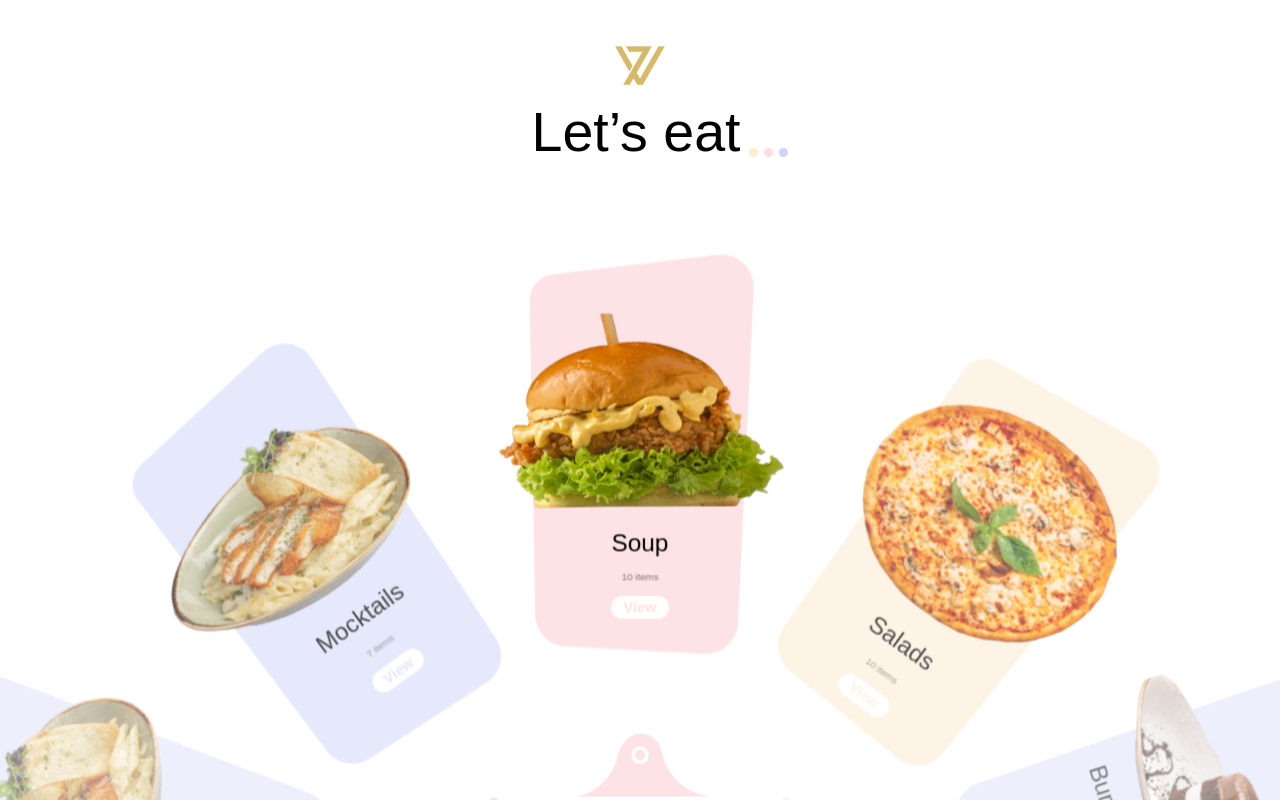
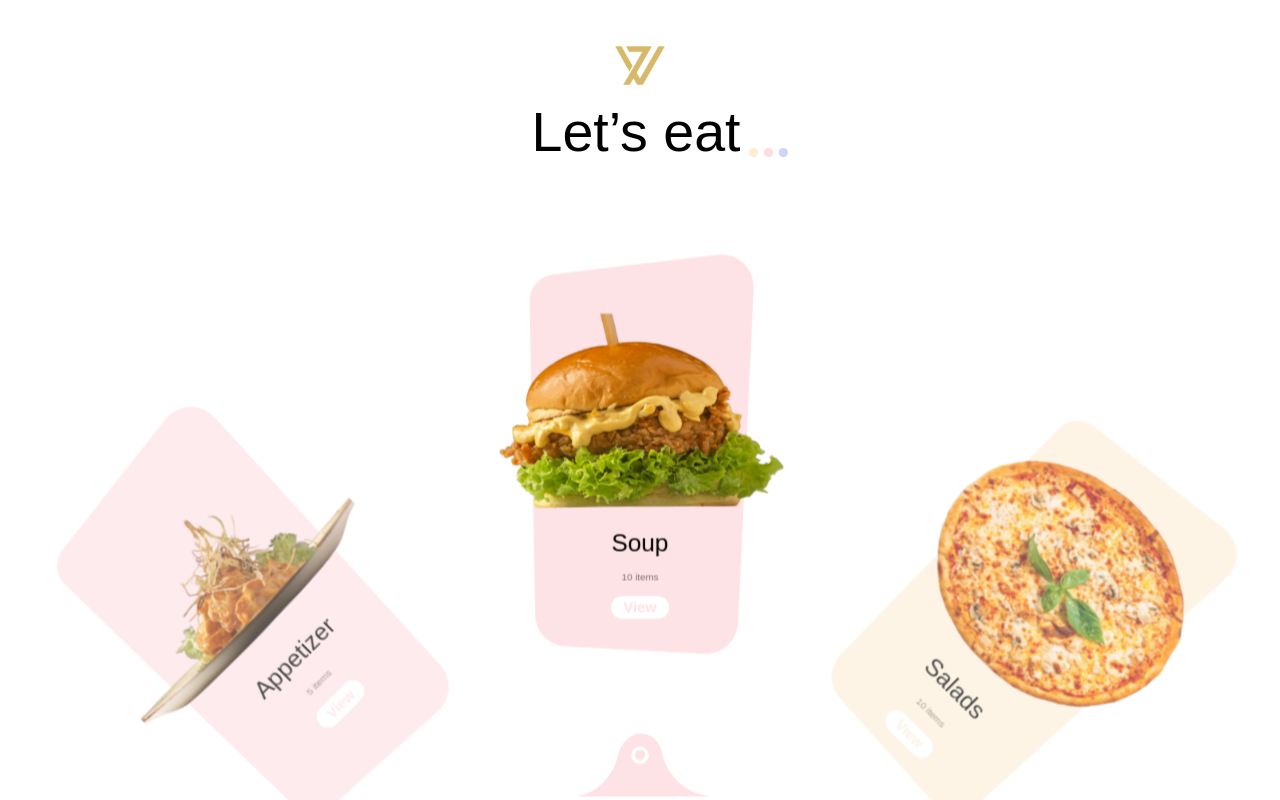
Before and after one commit to banarjeejosh/restaurants, a Next.js app: page / in a window 1280 px wide. Built offline with nearby package versions, Linux system fonts and the light colour scheme; a web font is replaced by a local one.

Commit message:
issue fixed

```diff
--- a/app/component/CircleComponent.tsx
+++ b/app/component/CircleComponent.tsx
@@ -31,15 +31,28 @@ const CircleComponent = ({ items }: any) => {
   const handleClick = (index: number) => {
     if (items.length <= 1) return; // No need to handle click for one item
 
+    if (items.length <= 4) {
       const totalItems = items.length;
       const forwardSteps = (index - centerIndex + totalItems) % totalItems;
       const backwardSteps = (centerIndex - index + totalItems) % totalItems;
-    // const forwardSteps = 2;
-    // const backwardSteps = 1;
 
       const moveForward = forwardSteps <= backwardSteps;
       const stepsToMove = moveForward ? forwardSteps : backwardSteps;
-    // const stepSize = moveForward ? 1 : -1;
+      const stepSize = moveForward ? 1 : -1;
+
+      const newQueue = Array.from({ length: stepsToMove }, (_, i) => {
+        const nextStep = centerIndex + stepSize * (i + 1);
+        return (nextStep + totalItems) % totalItems;
+      });
+
+      setAnimationQueue(newQueue);
+    } else {
+      const totalItems = items.length;
+      const forwardSteps = (index - centerIndex + totalItems) % totalItems;
+      const backwardSteps = (centerIndex - index + totalItems) % totalItems;
+
+      const moveForward = forwardSteps <= backwardSteps;
+      const stepsToMove = moveForward ? forwardSteps : backwardSteps;
       const stepSize = moveForward ? 1 : -1;
 
       const newQueue = Array.from({ length: stepsToMove }, (_, i) => {
@@ -48,6 +61,7 @@ const CircleComponent = ({ items }: any) => {
       });
 
       setAnimationQueue(newQueue);
+    }
   };
 
   const handlePointerDown = (event: any) => {
@@ -70,26 +84,20 @@ const CircleComponent = ({ items }: any) => {
     initialX.current = null;
   };
 
-  //   const getVisibleItems = () => {
-  //     const visibleItems = [];
-
-  //     if (items.length === 1) {
-  //       return [items[0]]; // If only one item, it's the only one visible
-  //     }
-
-  //     const totalVisibleItems = items.length < 5 ? items.length : 5; // Do not attempt to show more items than exist
-  //     const halfWay = Math.floor(totalVisibleItems / 2);
-
-  //     for (let i = -halfWay; i <= halfWay; i++) {
-  //       const currentIndex = (centerIndex + i + items.length) % items.length;
-  //       visibleItems.push(items[currentIndex]);
-  //     }
-  //     return visibleItems;
-  //   };
-
   const getVisibleItems = () => {
     const visibleItems = [];
-    if (items.length >= 5) {
+    if (items.length === 1) {
+      visibleItems.push(items[0]);
+      return visibleItems; // If only one item, it's the only one visible
+    }
+    if (items.length > 1 && items.length <= 4) {
+      for (let i = -1; i <= 1; i++) {
+        // Display three items centered around the centerIndex
+        const currentIndex = (centerIndex + i + items.length) % items.length;
+        visibleItems.push(items[currentIndex]);
+      }
+      return visibleItems;
+    } else if (items.length >= 5) {
       const totalVisibleItems = items.length < 5 ? items.length : 5; // Do not attempt to show more items than exist
       const halfWay = Math.floor(totalVisibleItems / 2);
 
@@ -120,6 +128,14 @@ const CircleComponent = ({ items }: any) => {
 
   // New function to calculate the degree of rotation
   const calculateRotationDegree = (totalItems: number, index: number) => {
+    // If there are fewer than 3 items, we adjust the positions without repeating the items.
+
+    if (totalItems <= 3) {
+      // it should be 3 item in a 45 degree circle with 1 item in the center
+      const degreePerItem = 90 / (totalItems - 1); // Distribute items in 180 degrees
+      return degreePerItem * index - 45; // Shift by -90 to start from the left
+    }
+
     // Calculate the degree based on the total visible items
     const degreePerItem = 180 / (totalItems - 1); // Distribute items in 180 degrees
     return degreePerItem * index - 90; // Shift by -90 to start from the left
@@ -174,43 +190,43 @@ const CircleComponent = ({ items }: any) => {
                 </div>
               </div>
             );
-          } else if (items.length <= 3 && items.length > 1) {
+          } else if (items.length <= 4 && items.length > 1) {
+            if (item === null) return <></>;
             const totalVisibleItems = getVisibleItems().length;
 
             const rotationDegree = calculateRotationDegree(
               totalVisibleItems,
               index
             );
-
+            // debugger;
             return (
               <div
                 key={item.id}
                 className={styles.carouselItem}
                 style={{
-                  transform: `rotate(${rotationDegree}deg) translateY(-150px)`,
+                  transform: `rotate(${
+                    (index - 1) * 45
+                  }deg) translateY(-150px)`,
                   backgroundColor: "transparent",
-                  opacity:
-                    index === Math.floor(totalVisibleItems / 2) ? 1 : 0.7, // adjust as needed
-                  zIndex: index === Math.floor(totalVisibleItems / 2) ? 3 : 2, // adjust as needed
+                  opacity: index === 1 ? 1 : 0.7,
+                  zIndex: index === 1 ? 3 : 2,
                 }}
                 onClick={() =>
                   handleClick(
-                    (centerIndex +
-                      index -
-                      Math.floor(totalVisibleItems / 2) +
-                      items.length) %
-                      items.length
+                    (centerIndex + index - 1 + items.length) % items.length
                   )
                 }
               >
                 <div className="flex flex-col justify-center align-middle items-center">
                   <MenuItem item={item} />
-
                   <CirclePointer fillColor={item.color} />
                 </div>
               </div>
             );
           } else if (items.length <= 5 && items.length > 3) {
+            console.log(
+              (centerIndex + index - 2 + items.length) % items.length
+            );
             return (
               <div
                 key={item.id}
@@ -251,6 +267,7 @@ const CircleComponent = ({ items }: any) => {
               </div>
             );
           }
+
           return (
             <div
               key={item.id}
--- a/app/component/HalfCircleCarousel.tsx
+++ b/app/component/HalfCircleCarousel.tsx
@@ -48,62 +48,62 @@ const items: MenuItem[] = [
     itemsCount: 5,
     color: "#FDE3E6",
   },
-  {
-    id: "5",
-    name: "On The Oven",
-    image: "/panipuri.png",
-    link: "/on_the_oven",
-    itemsCount: 3,
-    color: "#FEEFDA",
-  },
-  {
-    id: "6",
-    name: "Mains",
-    image: "/fish.png",
-    link: "/mains",
-    itemsCount: 9,
-    color: "#DADFF9",
-  },
-  {
-    id: "7",
-    name: "Fries",
-    image: "/fish.png",
-    link: "/fries",
-    itemsCount: 9,
-    color: "#DADFF9",
-  },
-  {
-    id: "8",
-    name: "Soft Drinks",
-    image: "/fish.png",
-    link: "/soft_drinks",
-    itemsCount: 7,
-    color: "#DADFF9",
-  },
-  {
-    id: "9",
-    name: "Specialty Tea",
-    image: "/fish.png",
-    link: "/specialty_tea",
-    itemsCount: 3,
-    color: "#DADFF9",
-  },
-  {
-    id: "10",
-    name: "Coffee",
-    image: "/fish.png",
-    link: "/coffee",
-    itemsCount: 7,
-    color: "#DADFF9",
-  },
-  {
-    id: "12",
-    name: "Mocktails",
-    image: "/fish.png",
-    link: "/mocktails",
-    itemsCount: 7,
-    color: "#DADFF9",
-  },
+  // {
+  //   id: "5",
+  //   name: "On The Oven",
+  //   image: "/panipuri.png",
+  //   link: "/on_the_oven",
+  //   itemsCount: 3,
+  //   color: "#FEEFDA",
+  // },
+  // {
+  //   id: "6",
+  //   name: "Mains",
+  //   image: "/fish.png",
+  //   link: "/mains",
+  //   itemsCount: 9,
+  //   color: "#DADFF9",
+  // },
+  // {
+  //   id: "7",
+  //   name: "Fries",
+  //   image: "/fish.png",
+  //   link: "/fries",
+  //   itemsCount: 9,
+  //   color: "#DADFF9",
+  // },
+  // {
+  //   id: "8",
+  //   name: "Soft Drinks",
+  //   image: "/fish.png",
+  //   link: "/soft_drinks",
+  //   itemsCount: 7,
+  //   color: "#DADFF9",
+  // },
+  // {
+  //   id: "9",
+  //   name: "Specialty Tea",
+  //   image: "/fish.png",
+  //   link: "/specialty_tea",
+  //   itemsCount: 3,
+  //   color: "#DADFF9",
+  // },
+  // {
+  //   id: "10",
+  //   name: "Coffee",
+  //   image: "/fish.png",
+  //   link: "/coffee",
+  //   itemsCount: 7,
+  //   color: "#DADFF9",
+  // },
+  // {
+  //   id: "12",
+  //   name: "Mocktails",
+  //   image: "/fish.png",
+  //   link: "/mocktails",
+  //   itemsCount: 7,
+  //   color: "#DADFF9",
+  // },
 ];
 
 function HalfCircleCarousel() {
--- /dev/null
+++ b/app/component/HalfCircleCompThree.tsx
@@ -0,0 +1,133 @@
+import React, { useRef, useState, useEffect } from "react";
+import { useSwipeable } from "react-swipeable";
+import styles from "./HalfCircleCarousel.module.css";
+import MenuItem from "./MenuItem";
+import CirclePointer from "./CirclePointer";
+import BottomNav from "./BottomNav";
+
+const HalfCircleCompThree = ({ items }: any) => {
+  const [centerIndex, setCenterIndex] = useState(0);
+  const [animationQueue, setAnimationQueue] = useState<number[]>([]);
+
+  const initialX = useRef(null);
+
+  const handlers = useSwipeable({
+    onSwipedLeft: () => handleSwipe("left"),
+    onSwipedRight: () => handleSwipe("right"),
+    trackMouse: true,
+  });
+
+  const handleSwipe = (direction: any) => {
+    if (direction === "left") {
+      setCenterIndex((prevIndex) => (prevIndex + 1) % items.length);
+    } else if (direction === "right") {
+      setCenterIndex(
+        (prevIndex) => (prevIndex - 1 + items.length) % items.length
+      );
+    }
+  };
+
+  const handleClick = (index: number) => {
+    const totalItems = items.length;
+    const forwardSteps = (index - centerIndex + totalItems) % totalItems;
+    const backwardSteps = (centerIndex - index + totalItems) % totalItems;
+
+    const moveForward = forwardSteps <= backwardSteps;
+    const stepsToMove = moveForward ? forwardSteps : backwardSteps;
+    const stepSize = moveForward ? 1 : -1;
+
+    const newQueue = Array.from({ length: stepsToMove }, (_, i) => {
+      const nextStep = centerIndex + stepSize * (i + 1);
+      return (nextStep + totalItems) % totalItems;
+    });
+
+    setAnimationQueue(newQueue);
+  };
+
+  const handlePointerDown = (event: any) => {
+    initialX.current = event.clientX;
+  };
+
+  const handlePointerMove = (event: any) => {
+    if (!initialX.current) return;
+    const deltaX = initialX.current - event.clientX;
+    if (deltaX > 50) {
+      setCenterIndex((prev) => (prev + 1) % items.length);
+      initialX.current = null;
+    } else if (deltaX < -50) {
+      setCenterIndex((prev) => (prev - 1 + items.length) % items.length);
+      initialX.current = null;
+    }
+  };
+
+  const handlePointerUp = () => {
+    initialX.current = null;
+  };
+
+  const getVisibleItems = () => {
+    const visibleItems = [];
+
+    for (let i = -1; i <= 1; i++) {
+      // Display three items centered around the centerIndex
+      const currentIndex = (centerIndex + i + items.length) % items.length;
+      visibleItems.push(items[currentIndex]);
+    }
+    return visibleItems;
+  };
+
+  const activeItem = items[centerIndex];
+
+  useEffect(() => {
+    if (animationQueue.length === 0) return;
+
+    const [nextIndex, ...remainingQueue] = animationQueue;
+    setCenterIndex((prev) => (nextIndex + items.length) % items.length);
+
+    const timeoutId = setTimeout(() => {
+      setAnimationQueue(remainingQueue);
+    }, 300);
+
+    return () => clearTimeout(timeoutId);
+  }, [animationQueue, items.length]);
+
+  return (
+    <div
+      className={`${styles.carouselContainer} screenFix flex justify-center align-middle items-center`}
+      onPointerDown={handlePointerDown}
+      onPointerMove={handlePointerMove}
+      onPointerUp={handlePointerUp}
+      {...handlers}
+    >
+      <div className="flex justify-center items-center align-middle">
+        {getVisibleItems().map((item, index) => {
+          return (
+            <div
+              key={item.id}
+              className={styles.carouselItem}
+              style={{
+                transform: `rotate(${(index - 1) * 60}deg) translateY(-150px)`,
+                backgroundColor: "transparent",
+                opacity: index === 1 ? 1 : 0.7,
+                zIndex: index === 1 ? 3 : 2,
+              }}
+              onClick={() =>
+                handleClick(
+                  (centerIndex + index - 1 + items.length) % items.length
+                )
+              }
+            >
+              <div className="flex flex-col justify-center align-middle items-center">
+                <MenuItem item={item} />
+                <CirclePointer fillColor={item.color} />
+              </div>
+            </div>
+          );
+        })}
+
+        <BottomNav fillColor={activeItem.color} />
+      </div>
+    </div>
+  );
+};
+
+export default HalfCircleCompThree;
```
Lines whose indentation alone changed are shown as unchanged.
